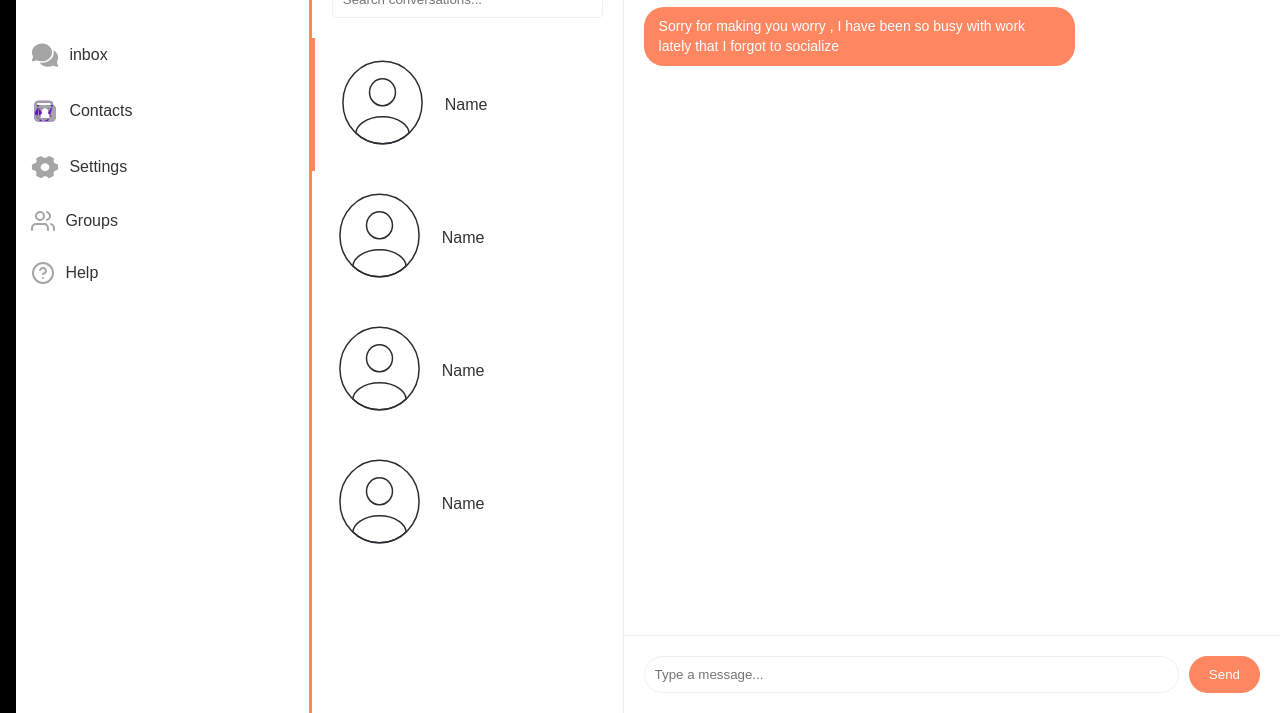
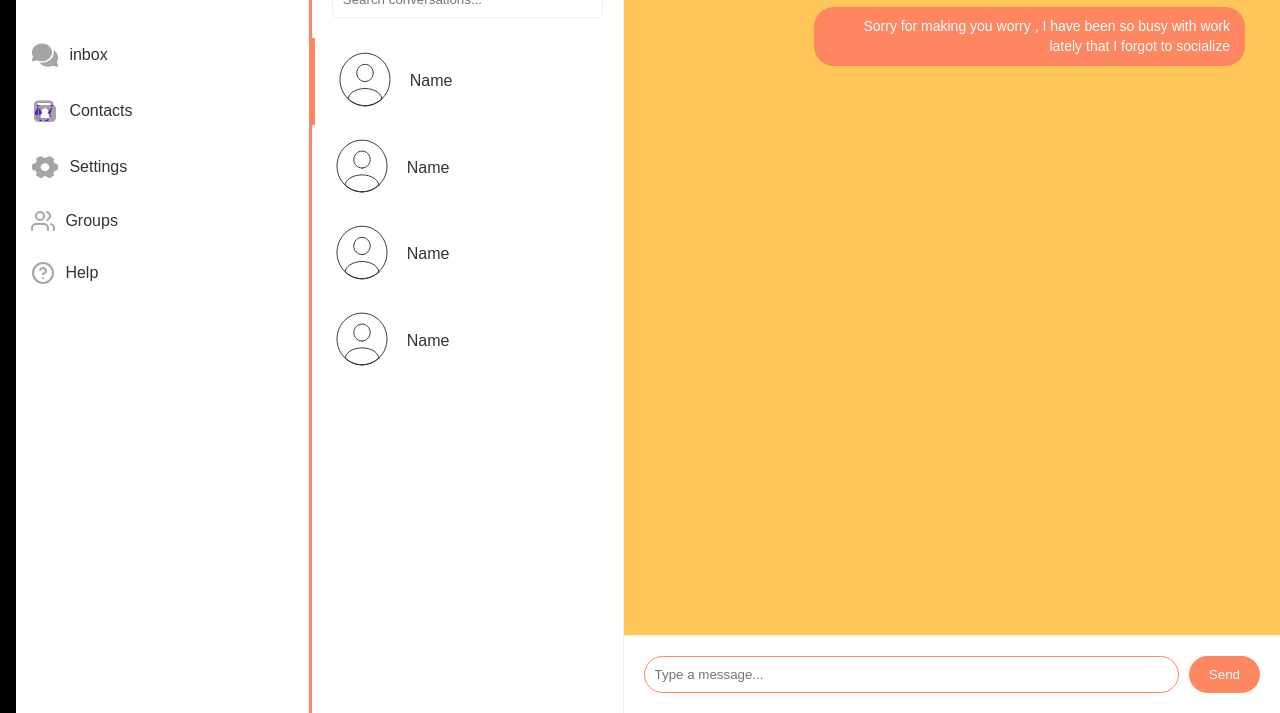
Before and after one commit to umernaseeralam/TextboX, a plain HTML site: page Page 2/index.html in a window 1280 px wide. Shown: the part 87-800 px from the top of the page. Drawn offline with Linux system fonts and the light colour scheme.

Commit message:
Add files via upload

```diff
--- a/Page 2/index.html
+++ b/Page 2/index.html
@@ -51,19 +51,19 @@
                 <h1 class="InboxText" >inbox</h1>
                 <input type="text" class="SearchBar" placeholder="Search conversations...">
                 <div class="ContactHolder1" >
-                    <div><img src="Images/ProfileIcon.svg" alt=""></div>
+                    <div><img class="ProfilePic" src="Images/ProfileIcon.svg" alt=""></div>
                     <div><p class="NameText" >Name</p></div>
                 </div>
                 <div class="ContactHolder" >
-                    <div><img src="Images/ProfileIcon.svg" alt=""></div>
+                    <div><img class="ProfilePic" src="Images/ProfileIcon.svg" alt=""></div>
                     <div><p class="NameText" >Name</p></div>
                 </div>
                 <div class="ContactHolder" >
-                    <div><img src="Images/ProfileIcon.svg" alt=""></div>
+                    <div><img class="ProfilePic" src="Images/ProfileIcon.svg" alt=""></div>
                     <div><p class="NameText" >Name</p></div>
                 </div>
                 <div class="ContactHolder" >
-                    <div><img src="Images/ProfileIcon.svg" alt=""></div>
+                    <div><img class="ProfilePic" src="Images/ProfileIcon.svg" alt=""></div>
                     <div><p class="NameText" >Name</p></div>
                 </div>
 
--- a/Page 2/main.css
+++ b/Page 2/main.css
@@ -92,13 +92,16 @@
 .ContactHolder, .ContactHolder1 {
     display: flex;
     align-items: center;
-    padding: 15px 20px;
+    padding: 10px 20px;
     cursor: pointer;
     transition: background-color 0.3s ease-in-out;
 }
+.ProfilePic{
+    width: 60px;
+}
 
 .ContactHolder:hover, .ContactHolder1:hover {
-    background-color: var(--secondary-color);
+    background-color:  #f5967a;
 }
 
 .ContactHolder1 {
@@ -120,7 +123,7 @@
 .MessageScreenBackground {
     flex-grow: 1;
     padding: 20px;
-    background-color: var(--background-color);
+    background-color: #FFC75A;
     overflow-y: auto;
 }
 
@@ -139,10 +142,21 @@
     background-color: var(--secondary-color);
 }
 
+
+
 .MessageBubble2 {
-    align-self: flex-end;
+    max-width: 70%; /* You can adjust this percentage as needed */
+    padding: 10px 15px;
+    margin-bottom: 15px;
+    border-radius: 20px;
+    font-size: 14px;
+    line-height: 1.4;
+    transition: background-color 0.3s ease-in-out, color 0.3s ease-in-out;
     background-color: var(--primary-color);
     color: white;
+    margin-left: auto; /* Pushes the bubble to the right */
+    margin-right: 15px; /* Optional: Adjust the space from the right edge */
+    text-align: right; /* Ensures text inside the bubble is right-aligned */
 }
 
 .MessageInputArea {
@@ -155,7 +169,7 @@
 .MessageInput {
     flex-grow: 1;
     padding: 10px;
-    border: 1px solid var(--secondary-color);
+    border: 1px solid #FE8660;
     border-radius: 20px;
     margin-right: 10px;
     transition: border-color 0.3s ease-in-out;
@@ -172,7 +186,7 @@
 }
 
 .SendButton:hover {
-    background-color: darken(var(--primary-color), 10%);
+    opacity: 0.8;
 }
 
 @media (max-width: 1200px) {
@@ -254,6 +268,9 @@
 }
 
 @media (max-width: 768px) {
+    .MessageScreenBackground{
+        border-top: 3px solid #FE8660;
+    }
     .FullGrid {
         grid-template-columns: 1fr;
         grid-template-rows: auto 1fr;
--- a/style.css
+++ b/style.css
@@ -100,6 +100,9 @@ margin-bottom: 20px;
     color: white;
     border: none;
     border-radius: 6px;
+}
+.Page2Anchor{
+    width: 100px;
 }
 .GoogleSigninBtn{
     display: block;
```
Also changed, not shown: index.html (+1 -1 lines), Page 2/Images/MessageBackGround2.svg (added), Page 2/Images/MessageBackground.svg (added), 1 other file.
